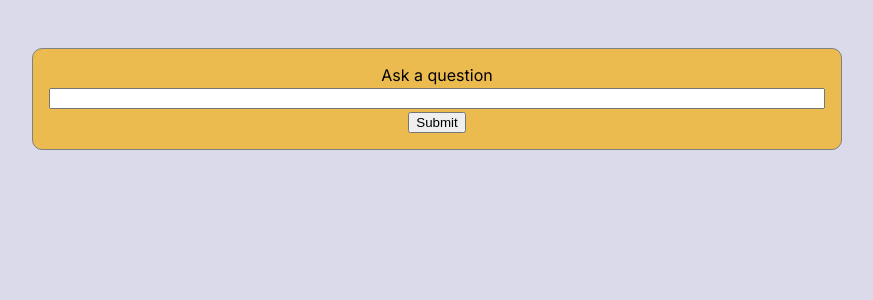
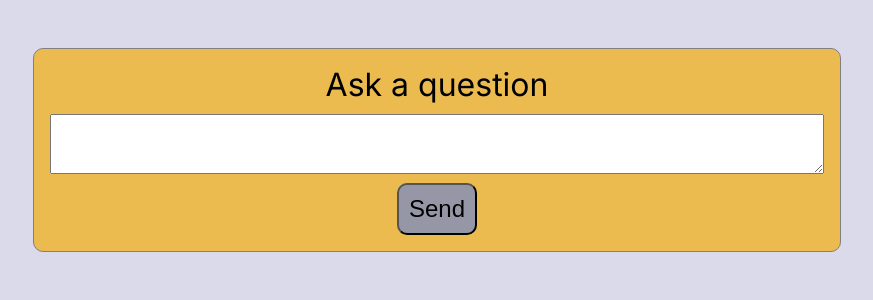
Before and after one commit to danugarri/nlp-next, a Next.js app: page / in a window 1280 px wide. Shown: the top 300 px of the page, without its empty margins (203-1076 px from the left). Built offline with nearby package versions, Linux system fonts and the light colour scheme.

Commit message:
Added hook to control textArea height. Improved general Layout

```diff
--- a/src/app/components/FeedBack/FeedBack.module.css
+++ b/src/app/components/FeedBack/FeedBack.module.css
@@ -1,3 +1,11 @@
 .feedback-container {
     margin: 2rem;
+    border-left: 0.5rem solid black;
+    padding: 1.5rem;
+    font-family: monospace;
+    font-size: 1.2rem;
+    text-align: left;
+    background-color: rgb(238, 240, 243);
+    line-height: 30px;
+    text-shadow: 1px 1px 1px rgba(0, 0, 0, 0.2);
 }
--- a/src/app/components/FeedBack/FeedBack.tsx
+++ b/src/app/components/FeedBack/FeedBack.tsx
@@ -2,7 +2,7 @@ import React from 'react';
 import styles from './FeedBack.module.css';
 
 const FeedBack = ({ queryResponse }: { queryResponse: string }) => {
-  return <div className={styles['feedback-container']}>{queryResponse}</div>;
+  return queryResponse.length > 0 ? <div className={styles['feedback-container']}>{queryResponse}</div> : <></>;
 };
 
 export default FeedBack;
--- a/src/app/components/SearchForm/SearchForm.module.css
+++ b/src/app/components/SearchForm/SearchForm.module.css
@@ -1,16 +1,35 @@
-.form-container {
+.search-form-container {
   background-color: rgb(236, 187, 80);
   display: flex;
   flex-direction: column;
   width: fit-content;
   padding: 1rem;
   align-items: center;
-  gap: 0.2rem;
+  gap: 0.6rem;
   border-radius: 10px;
   border: 1px solid grey;
-  margin: 3rem auto
+  margin: 3rem auto;
+  font-size: 2rem;
 }
 
-.input-container {
+.search-form-input-container {
   width: 60vw;
+  font-size: 1.5rem;
+  height: max-content;
+  overflow-y: hidden;
+  font-family: serif;
+  font-style: italic;
+  text-decoration: none;
 }
+
+.search-form-submit {
+  background-color: rgb(149, 151, 167);
+  font-size: 1.5rem;
+  cursor: pointer;
+  border-radius: 0.625rem;
+  padding: 0.625rem;
+}
+
+.search-form-submit:hover {
+  background-color: rgb(177, 180, 199);
+}
--- a/src/app/components/SearchForm/SearchForm.tsx
+++ b/src/app/components/SearchForm/SearchForm.tsx
@@ -1,14 +1,23 @@
 'use client';
-import React from 'react';
+import React, { useRef } from 'react';
 import styles from './SearchForm.module.css';
 import { SearchFormProps } from './searchForm.types';
+import useAutosizeTextArea from '@/hooks/useAutosizeTextArea';
 
 const SearchForm = ({ handleSubmit, handleChange, query }: SearchFormProps) => {
+  const textAreaRef = useRef<HTMLTextAreaElement>(null);
+  useAutosizeTextArea(textAreaRef.current, query);
+
   return (
-    <form onSubmit={handleSubmit} className={styles['form-container']}>
+    <form onSubmit={handleSubmit} className={styles['search-form-container']}>
       <label htmlFor="nlp-input">Ask a question</label>
-      <input type="text" onChange={handleChange} value={query} className={styles['input-container']} />
-      <input type="submit" />
+      <textarea
+        ref={textAreaRef}
+        onChange={handleChange}
+        value={query}
+        className={styles['search-form-input-container']}
+      />
+      <input type="submit" value="Send" className={styles['search-form-submit']} />
     </form>
   );
 };
--- a/src/app/components/SearchForm/searchForm.types.ts
+++ b/src/app/components/SearchForm/searchForm.types.ts
@@ -1,5 +1,5 @@
 export type SearchFormProps = {
-  handleChange: (e: React.ChangeEvent<HTMLInputElement>) => void;
+  handleChange: (e: React.ChangeEvent<HTMLTextAreaElement>) => void;
   handleSubmit: (e: React.FormEvent<HTMLFormElement>) => void;
   query: string;
 };
--- a/src/app/page.tsx
+++ b/src/app/page.tsx
@@ -8,7 +8,7 @@ export default function Home() {
   const [query, setQuery] = useState('');
   const [queryResponse, setQueryResponse] = useState('');
 
-  const handleChange = (e: React.ChangeEvent<HTMLInputElement>) => {
+  const handleChange = (e: React.ChangeEvent<HTMLTextAreaElement>) => {
     const value = e.target.value;
     setQuery(value);
   };
--- /dev/null
+++ b/src/hooks/useAutosizeTextArea.ts
@@ -0,0 +1,18 @@
+import { useEffect } from 'react';
+
+// Updates the height of a <textarea> when the value changes.
+const useAutosizeTextArea = (textAreaRef: HTMLTextAreaElement | null, value: string) => {
+  useEffect(() => {
+    if (textAreaRef) {
+      // We need to reset the height momentarily to get the correct scrollHeight for the textarea
+      textAreaRef.style.height = '0px';
+      const scrollHeight = textAreaRef.scrollHeight;
+
+      // We then set the height directly, outside of the render loop
+      // Trying to set this with state or a ref will product an incorrect value.
+      textAreaRef.style.height = scrollHeight + 'px';
+    }
+  }, [textAreaRef, value]);
+};
+
+export default useAutosizeTextArea;
```
Also changed, not shown: src/app/page.module.css (added).
